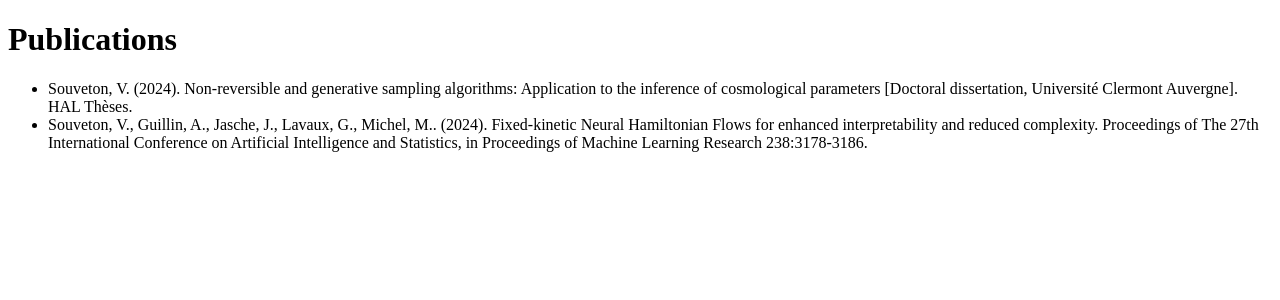
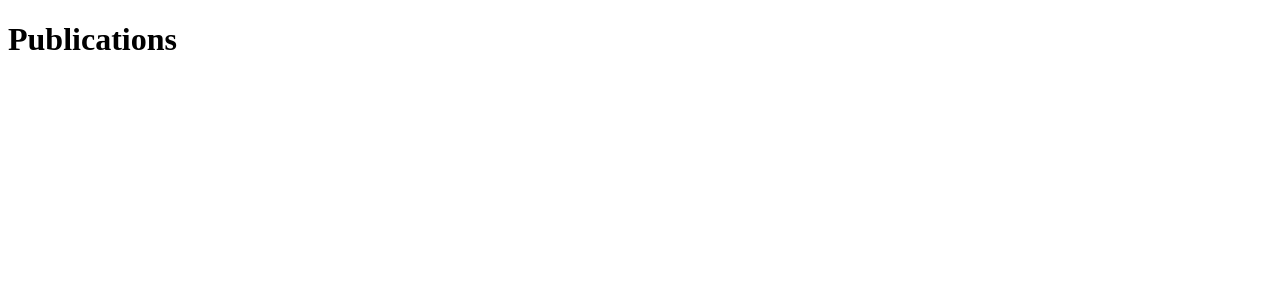
Before and after one commit to vincentsouveton/vincentsouveton.github.io, a Jekyll site: the page built from publications.md, in a window 1280 px wide. Shown: the top 300 px of the page. Built offline with Jekyll 4.4.1, drawn with Linux system fonts in a browser that asks for light colours.

Commit message:
First commit

```diff
--- a/publications.md
+++ b/publications.md
@@ -2,6 +2,3 @@
 layout: page
 title: "Publications"
 ---
-
-- Souveton, V. (2024). Non-reversible and generative sampling algorithms: Application to the inference of cosmological parameters [Doctoral dissertation, Université Clermont Auvergne]. HAL Thèses.
-- Souveton, V., Guillin, A., Jasche, J., Lavaux, G., Michel, M.. (2024). Fixed-kinetic Neural Hamiltonian Flows for enhanced interpretability and reduced complexity. Proceedings of The 27th International Conference on Artificial Intelligence and Statistics, in Proceedings of Machine Learning Research 238:3178-3186.
```
